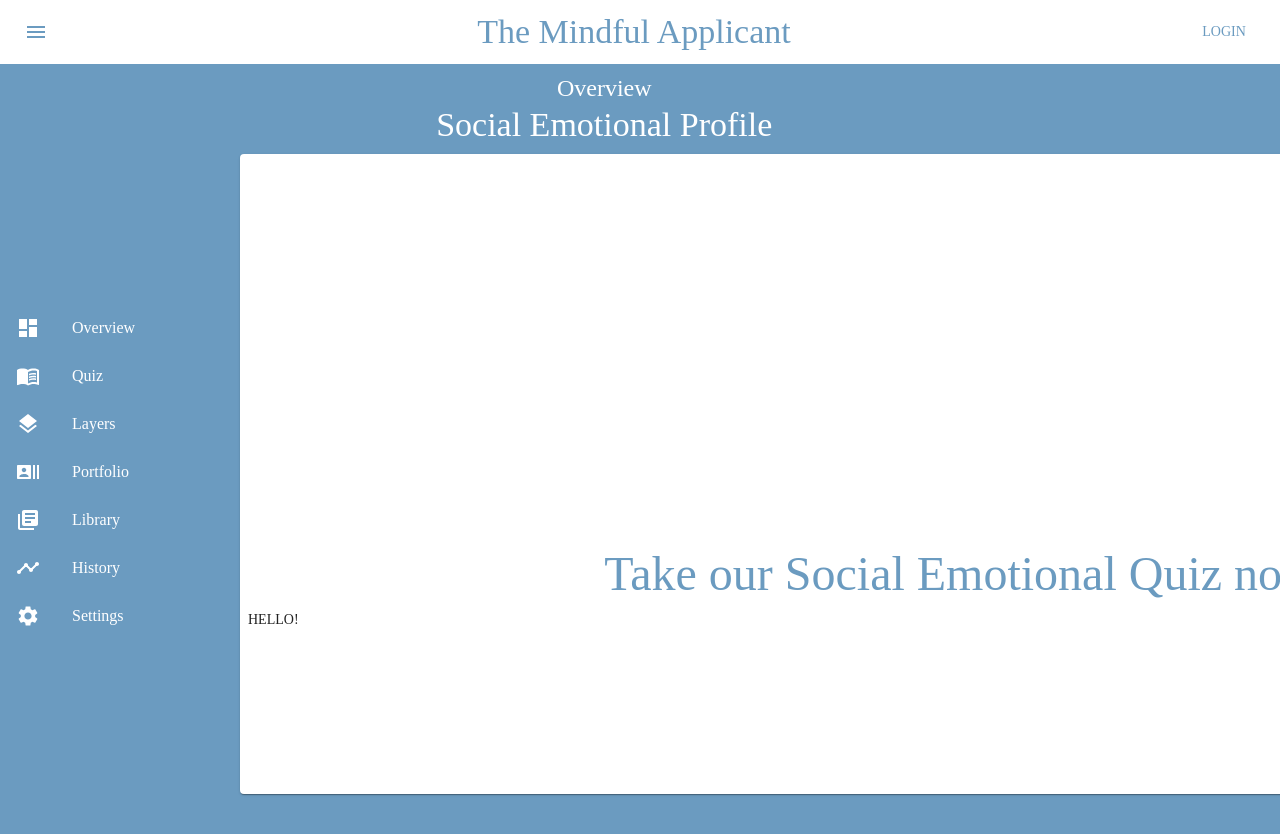
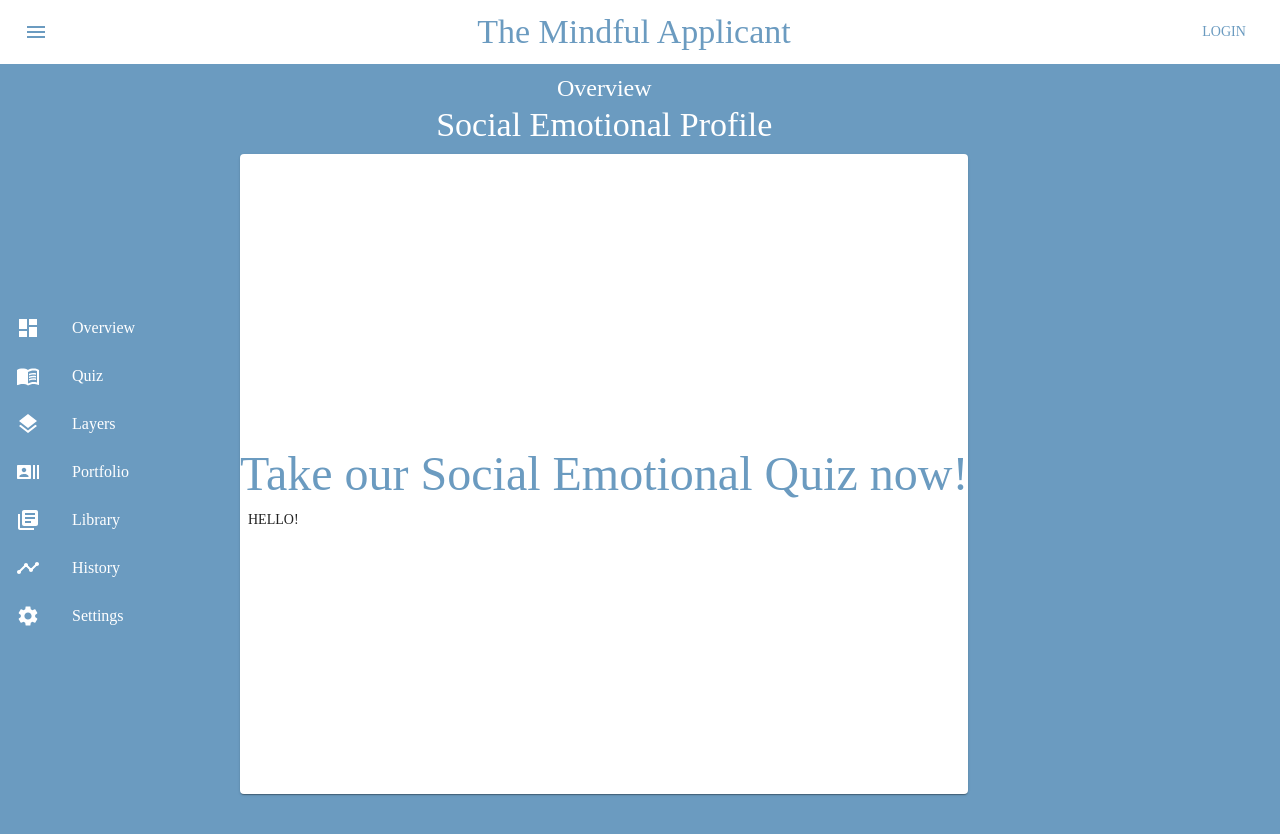
Before and after one commit to skarim9/The-Mindful-Applicant, a React (Create React App) app: page /profile in a window 1280 px wide. Shown: the top 834 px of the page. Built offline with nearby package versions, Linux system fonts and the light colour scheme.

Commit message:
fixed overflowed layout on screen

```diff
--- a/src/profile/Dashboard.tsx
+++ b/src/profile/Dashboard.tsx
@@ -52,7 +52,7 @@ export default function Dashboard() {
   const classes = useStyles();
 
   return (
-    <div style={{overflow: 'auto'}}>
+    <div>
       <Navbar />
       <div className={classes.root}>
           <Drawer />
@@ -61,8 +61,8 @@ export default function Dashboard() {
             <div>
               <Typography variant="h5" style={{color: "#FFFFFF", paddingTop: theme.spacing(1)}}>Overview</Typography>
               <Typography variant="h4" style={{color: "#FFFFFF", paddingBottom: theme.spacing(1)}}>Social Emotional Profile</Typography>
-              <Paper style={{width: '200%', height: '80%', alignContent: 'center', justifyContent: 'center'}}>
-                <Typography variant="h3" style={{textAlign: 'center', color: "#6B9BC0", paddingTop: theme.spacing(25)}}>Take our Social Emotional Quiz now!</Typography>
+              <Paper style={{width: '100%', height: '80%', alignContent: 'center', justifyContent: 'center'}}>
+                <Typography variant="h3" style={{textAlign: 'center', color: "#6B9BC0"}}>Take our Social Emotional Quiz now!</Typography>
                 <div style={{alignContent: 'center', justifyContent: 'center', position: 'absolute'}}>
                   <Button>Hello!</Button>
                 </div>
```
